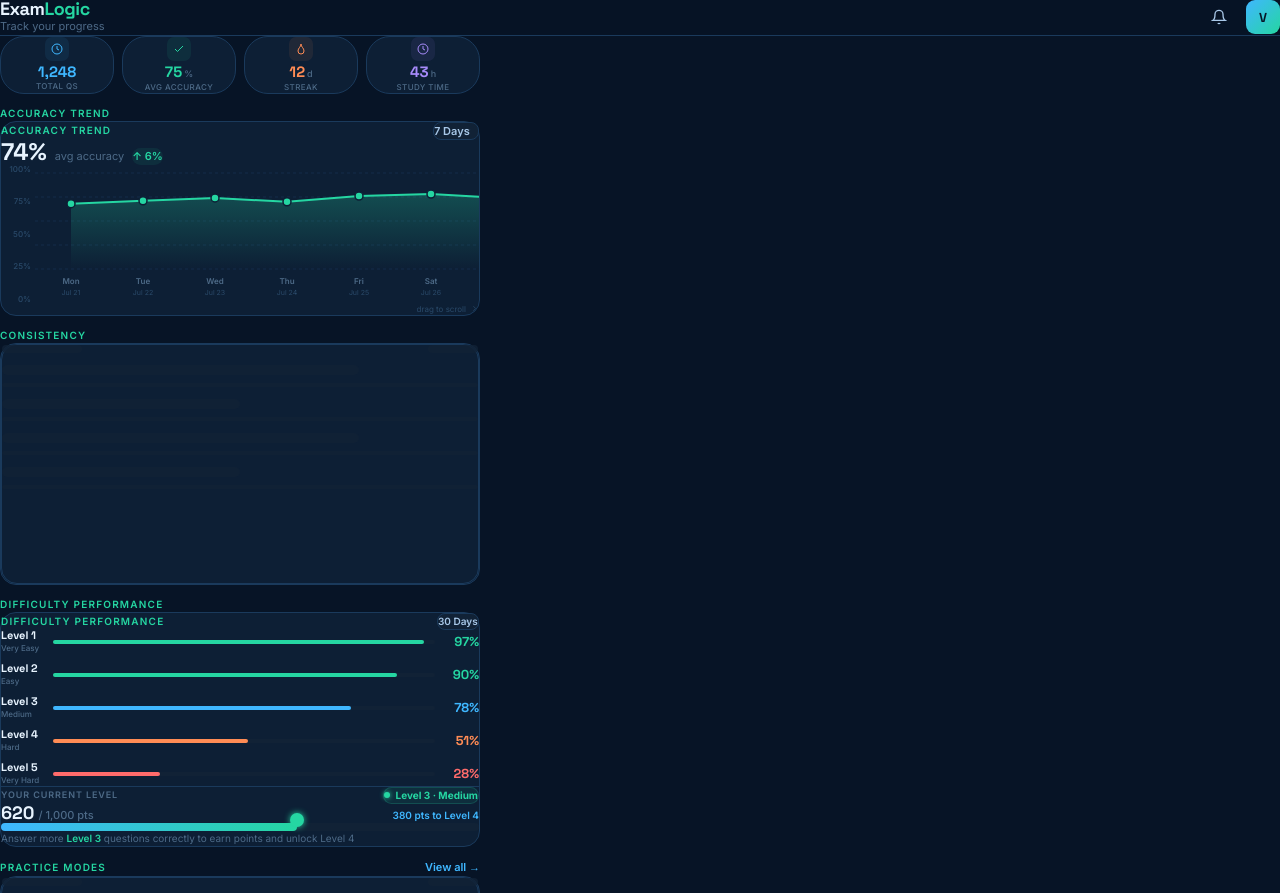
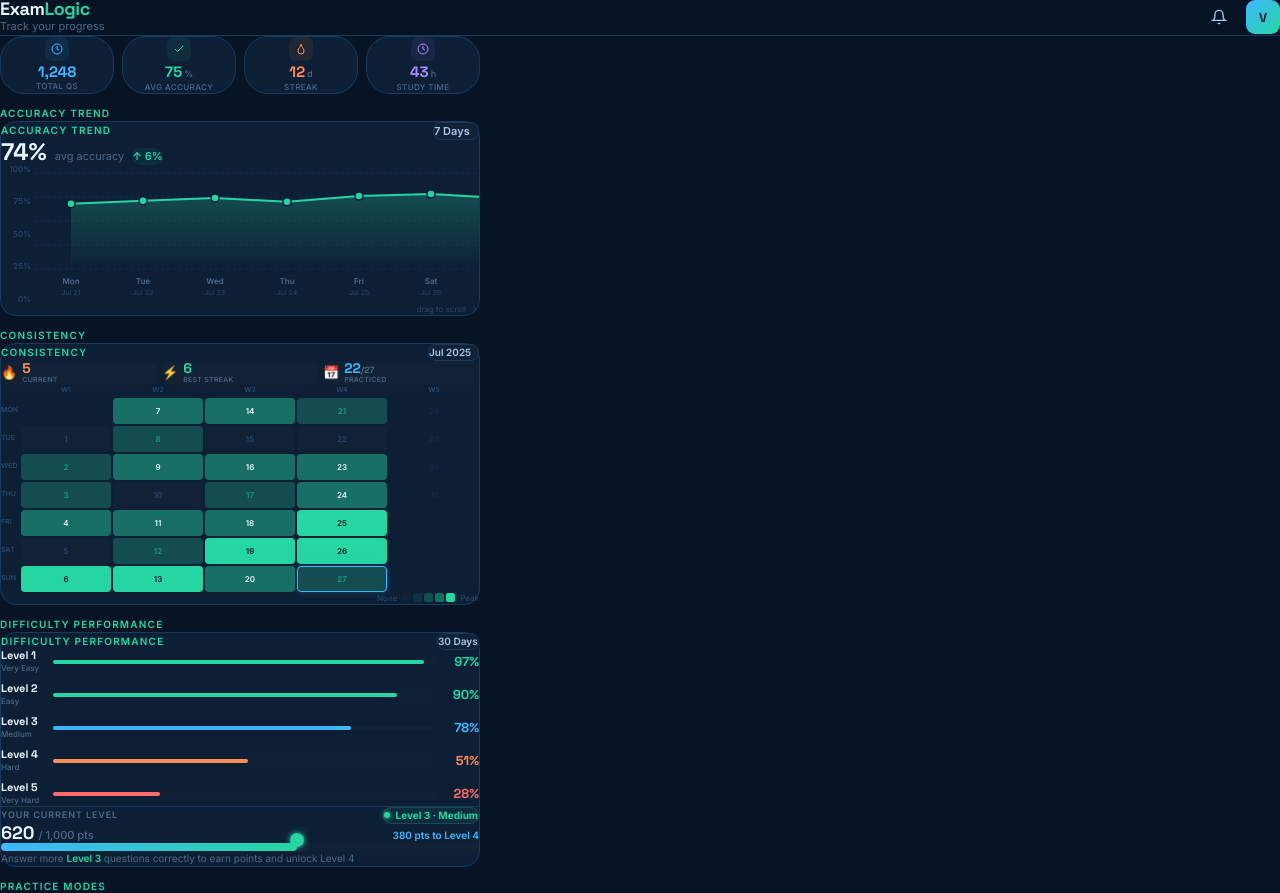
Before and after one commit to examforge99/examlogic, a Next.js app: page /analytics in a window 1280 px wide. Shown: the top 893 px of the page. Built offline with nearby package versions, Linux system fonts and the light colour scheme.

Commit message:
Add HeatMap and PracticeModeCard components to AnalyticsPage

```diff
--- a/src/app/analytics/page.tsx
+++ b/src/app/analytics/page.tsx
@@ -10,6 +10,9 @@ import Card from '@/components/ui/Card'
 import CardSkeleton from '@/components/ui/CardSkeleton'
 import AccuracyTrendChart from '@/components/analytics/AccuracyTrendChart'
 import DifficultyPerformanceCard from '@/components/analytics/DifficultyPerformanceCard'
+import HeatMap from '@/components/analytics/HeatMap'
+import PracticeModeCard from '@/components/analytics/PracticeModeCard'
+
 
 export default function AnalyticsPage() {
   const router = useRouter()
@@ -86,14 +89,11 @@ export default function AnalyticsPage() {
           <AccuracyTrendChart />
         </div>
 
-        {/* Consistency Heatmap */}
+        {/* Consistency heatmap*/}
         <div>
-          <SectionHeader title="Consistency" />
-          <Card padding="md">
-            {/* TODO: HeatMap component */}
-            <CardSkeleton height="240px" rows={4} />
-          </Card>
-        </div>
+  <SectionHeader title="Consistency" />
+  <HeatMap />
+</div>
 
         {/* Difficulty Performance */}
         <div>
@@ -103,18 +103,9 @@ export default function AnalyticsPage() {
 
         {/* Practice Mode Performance */}
         <div>
-          <SectionHeader
-            title="Practice Modes"
-            action={{
-              label: 'View all',
-              onClick: () => router.push('/sessions'),
-            }}
-          />
-          <Card padding="md">
-            {/* TODO: PracticeModeCard component */}
-            <CardSkeleton height="240px" rows={4} />
-          </Card>
-        </div>
+  <SectionHeader title="Practice Modes" />
+  <PracticeModeCard />
+</div>
 
       </main>
 
```
